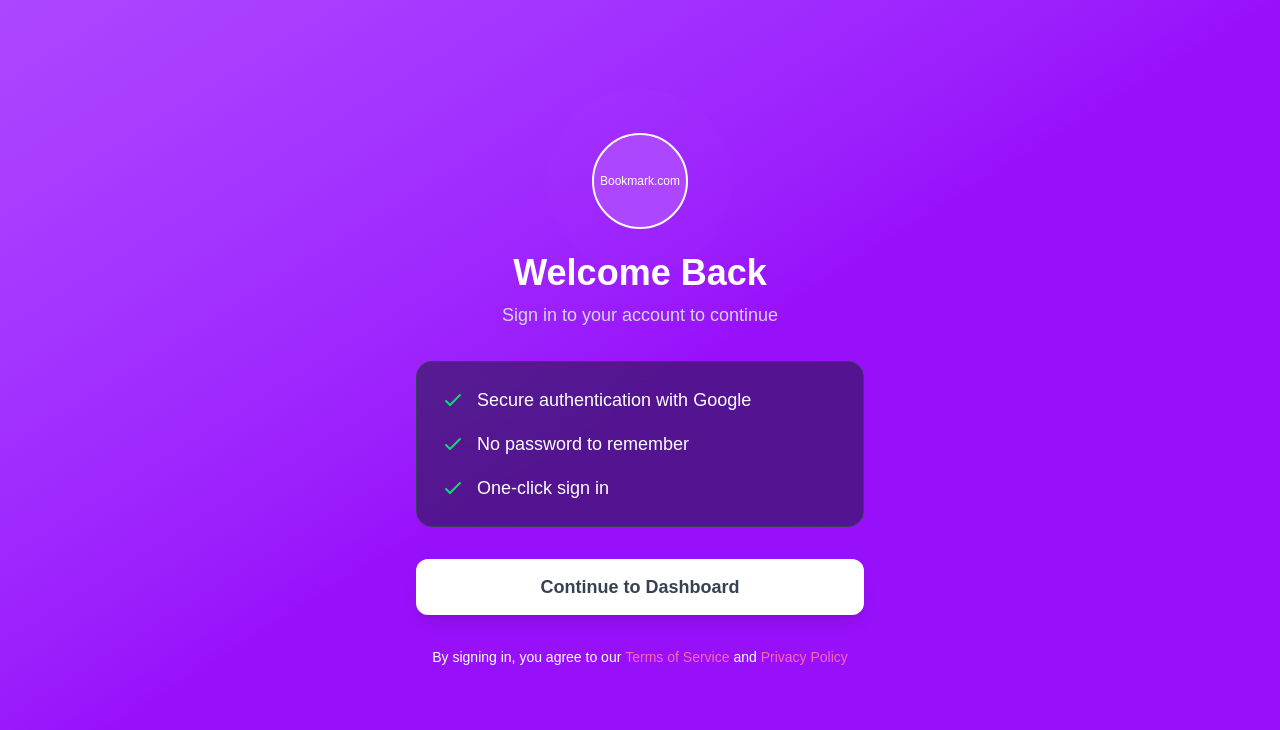
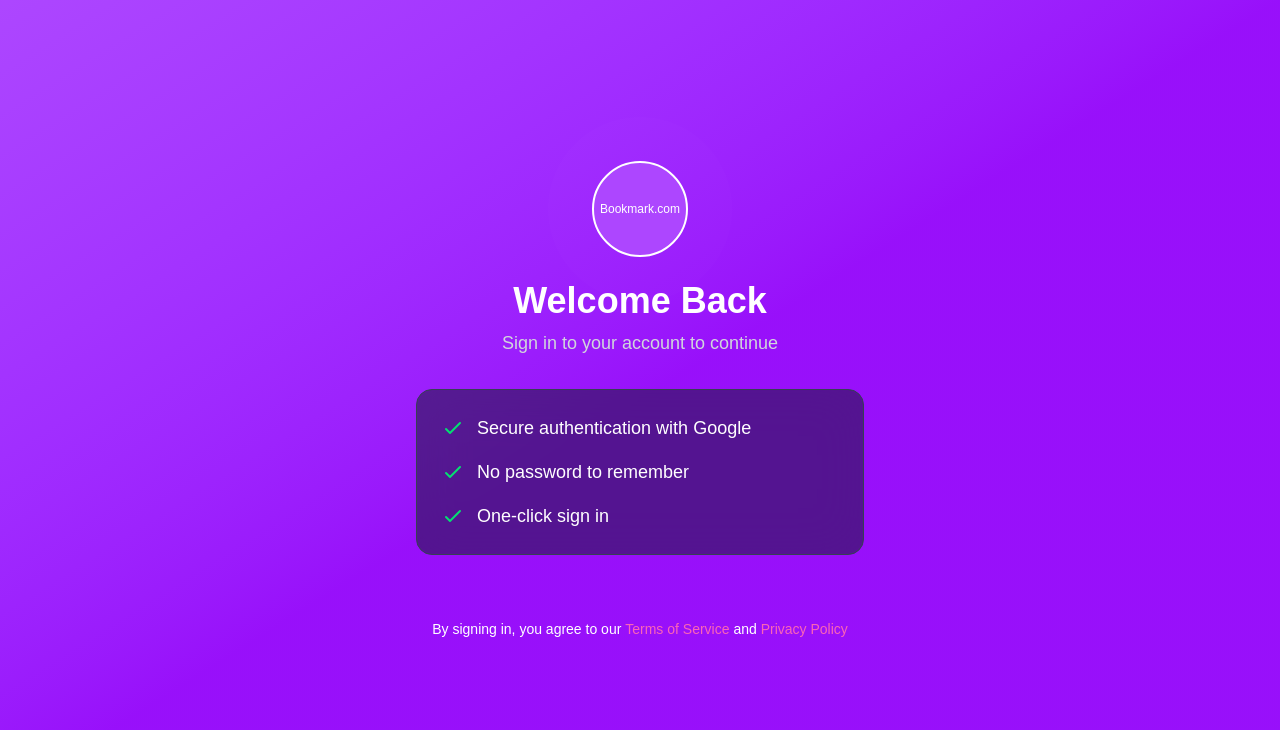
Before and after one commit to Sumit-singh-tomar/smart-bookmark, a Next.js app: page / in a window 1280 px wide. Shown: the top 730 px of the page. Built offline with nearby package versions, Linux system fonts and the light colour scheme; no server answers.

Commit message:
Final code deploy

```diff
--- a/src/app/login/page.jsx
+++ b/src/app/login/page.jsx
@@ -65,7 +65,7 @@ export default function LoginPage() {
           </div>
 
           {
-            !user?._id ?
+            user?._id ?
               <div className="mt-8">
                 <button
                   className="cursor-pointer group relative w-full flex items-center justify-center px-6 py-3
```
